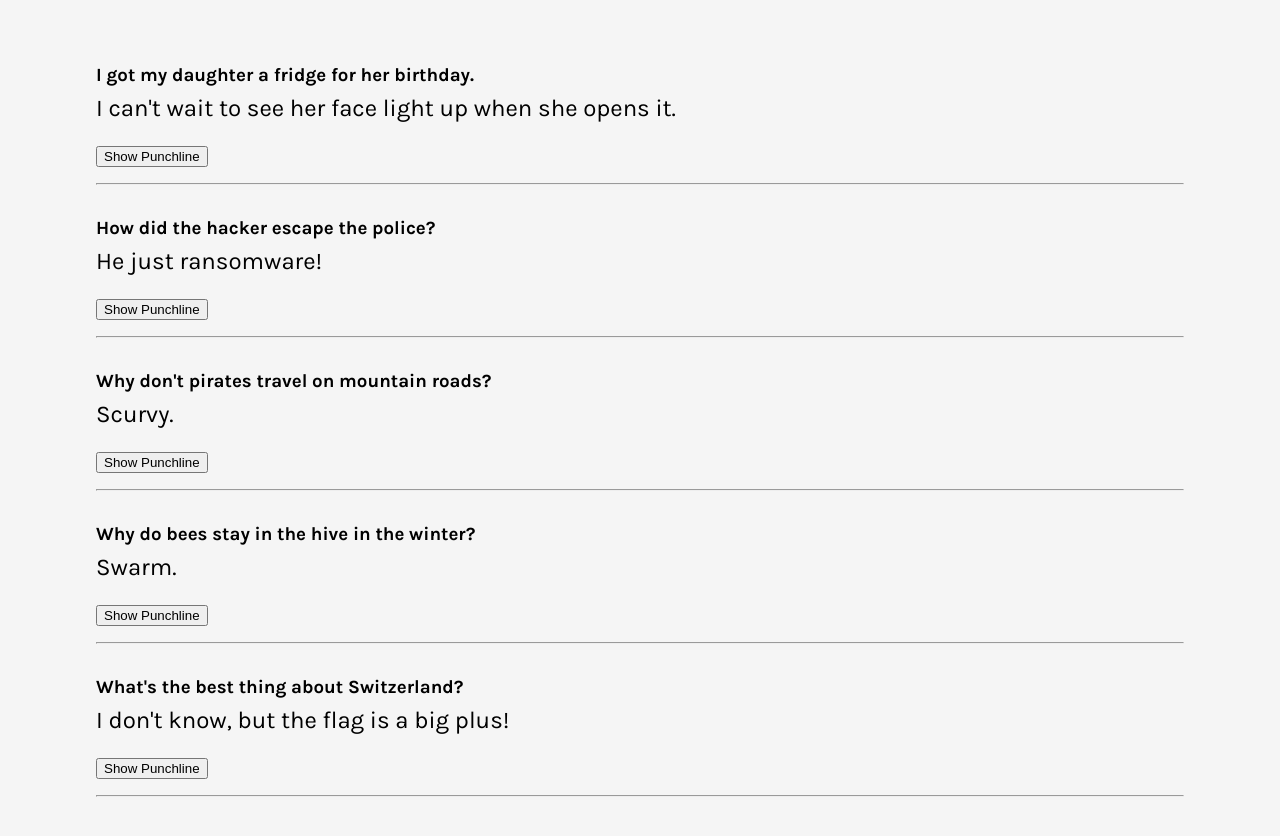
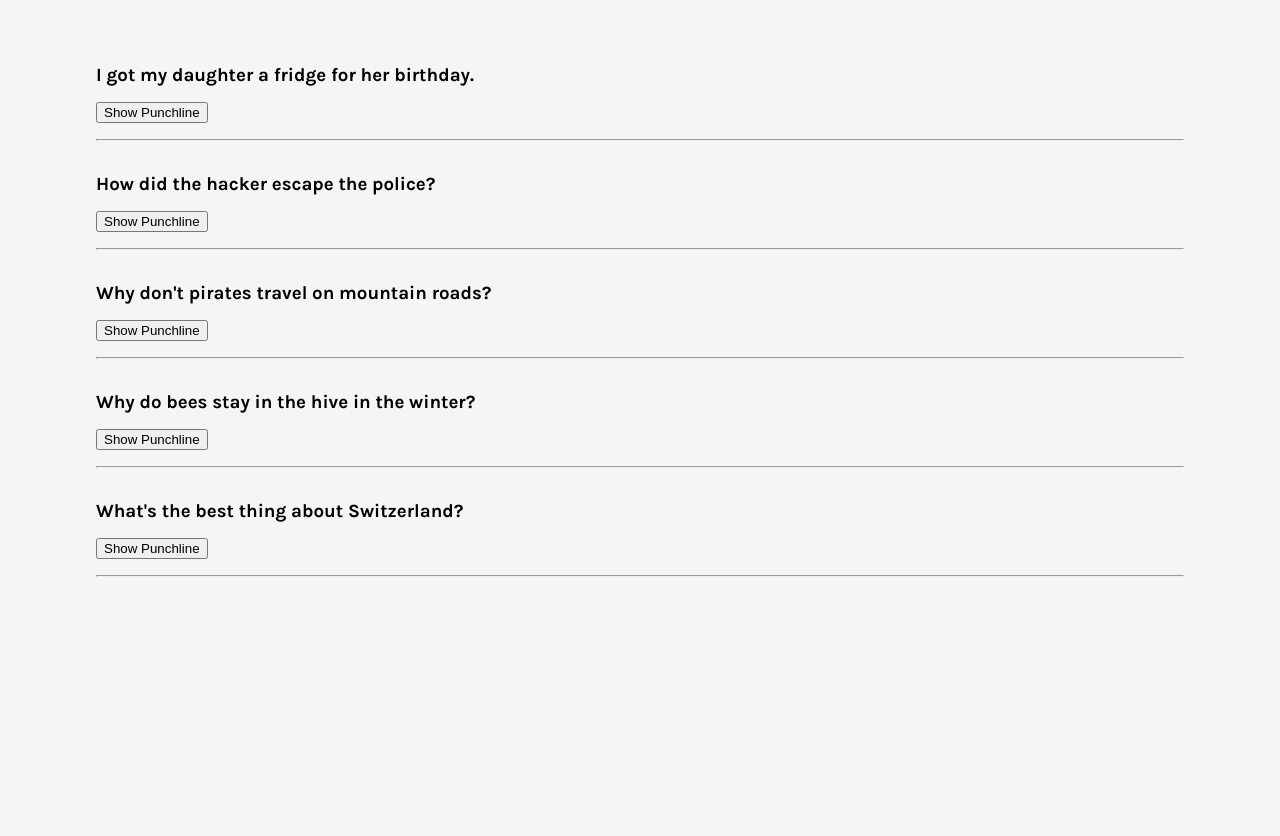
Before and after one commit to candytale55/react-state-projects, a React (Vite) app: page / in a window 1280 px wide. Shown: the top 836 px of the page. Built offline with nearby package versions, Linux system fonts and the light colour scheme.

Commit message:
display punchline only if isShown is true

```diff
--- a/src/components/jokes/Joke.jsx
+++ b/src/components/jokes/Joke.jsx
@@ -4,11 +4,11 @@ import './assets/styles.css'
 export default function Joke(props) {
     /**
      * Challenge:
-     * - Create state `isShown` (boolean, default to `false`)
-     * - Add a button that toggles the value back and forth
+     * Only display the punchline paragraph if `isShown` is true
      */
 
-    const [isShown, setIsShown] = React.useState(true)
+
+    const [isShown, setIsShown] = React.useState(false)
 
     function toggleShown() {
         setIsShown(prevShown => !prevShown)
@@ -18,7 +18,7 @@ export default function Joke(props) {
     return (
         <div className="joke">
             {props.setup && <h3 className="setup">{props.setup}</h3>}
-            <p className="punchline">{props.punchline}</p>
+            {isShown && <p className="punchline">{props.punchline}</p>}
             <button
                 onClick={toggleShown}
             >Show Punchline</button>
```
